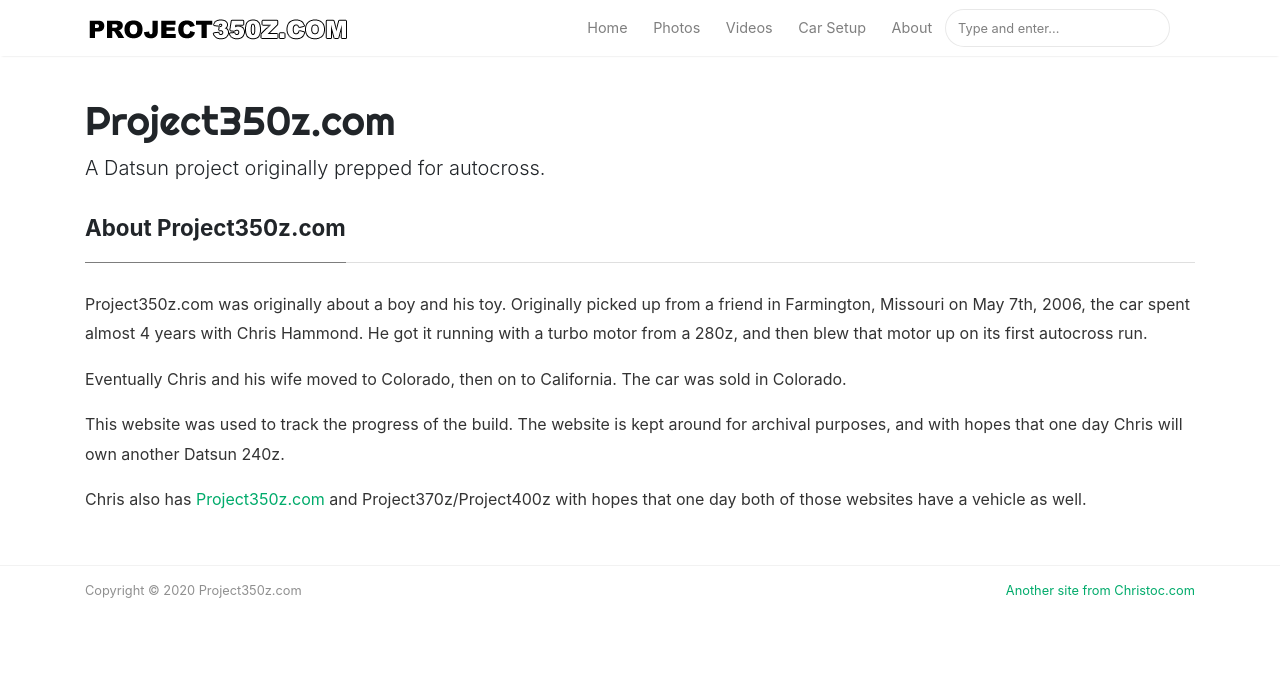
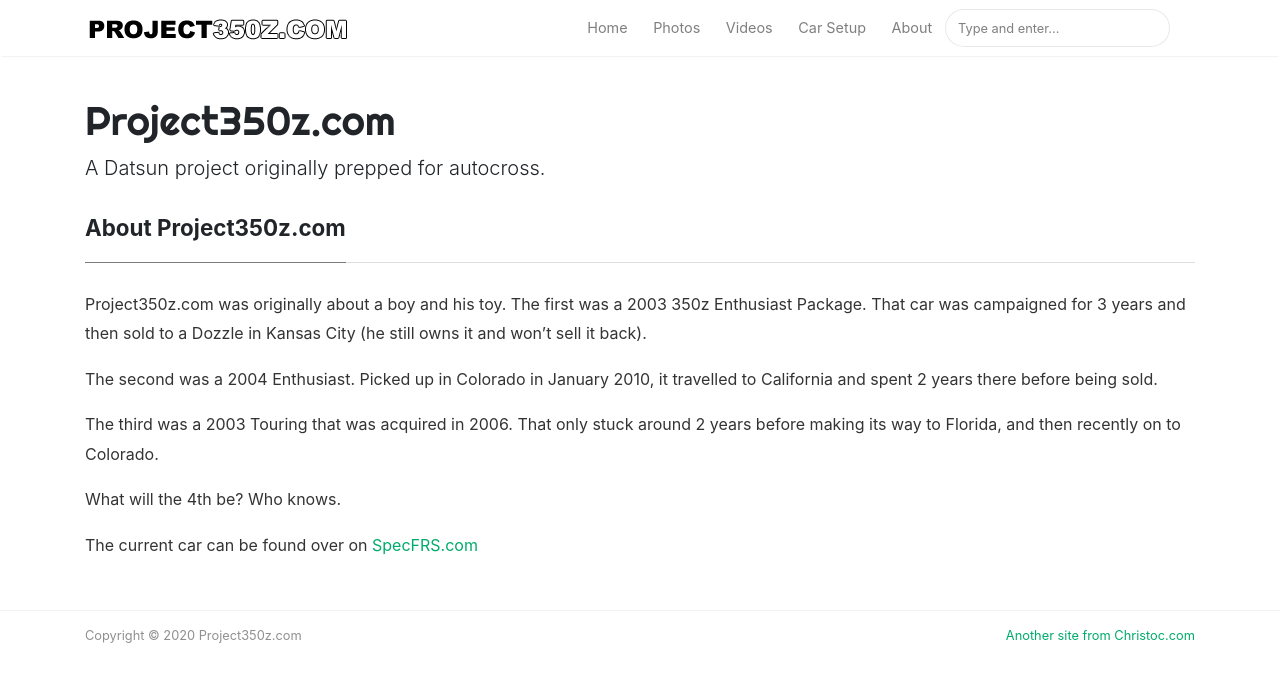
Before and after one commit to project350z/project350z.github.io, a Jekyll site: the page built from _pages/about.md, in a window 1280 px wide. Shown: the top 682 px of the page. Built offline with Jekyll 4.4.1, drawn with Linux system fonts in a browser that asks for light colours; nearby versions of some CDN libraries.

Commit message:
Updated about

```diff
--- a/_pages/about.md
+++ b/_pages/about.md
@@ -7,10 +7,12 @@ redirect_from:
   - "/About"
 ---
 
-Project350z.com was originally about a boy and his toy. Originally picked up from a friend in Farmington, Missouri on May 7th, 2006, the car spent almost 4 years with Chris Hammond. He got it running with a turbo motor from a 280z, and then blew that motor up on its first autocross run.
+Project350z.com was originally about a boy and his toy. The first was a 2003 350z Enthusiast Package. That car was campaigned for 3 years and then sold to a Dozzle in Kansas City (he still owns it and won't sell it back).
 
-Eventually Chris and his wife moved to Colorado, then on to California. The car was sold in Colorado.
+The second was a 2004 Enthusiast. Picked up in Colorado in January 2010, it travelled to California and spent 2 years there before being sold.
 
-This website was used to track the progress of the build. The website is kept around for archival purposes, and with hopes that one day Chris will own another Datsun 240z.
+The third was a 2003 Touring that was acquired in 2006. That only stuck around 2 years before making its way to Florida, and then recently on to Colorado.
 
-Chris also has [Project350z.com](https://www.project350z.com) and Project370z/Project400z with hopes that one day both of those websites have a vehicle as well.
+What will the 4th be? Who knows.
+
+The current car can be found over on [SpecFRS.com](https://www.specfrs.com/)
```
